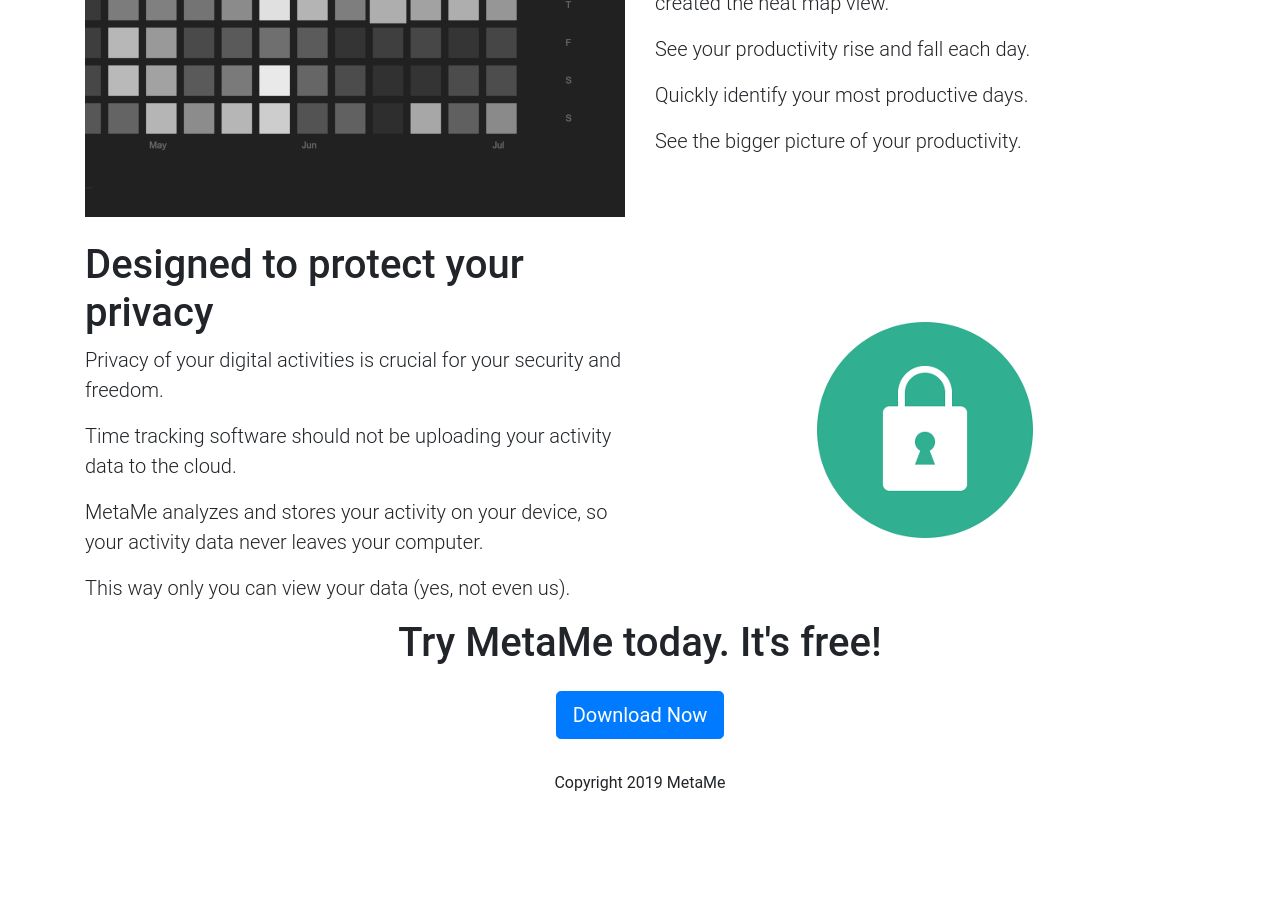
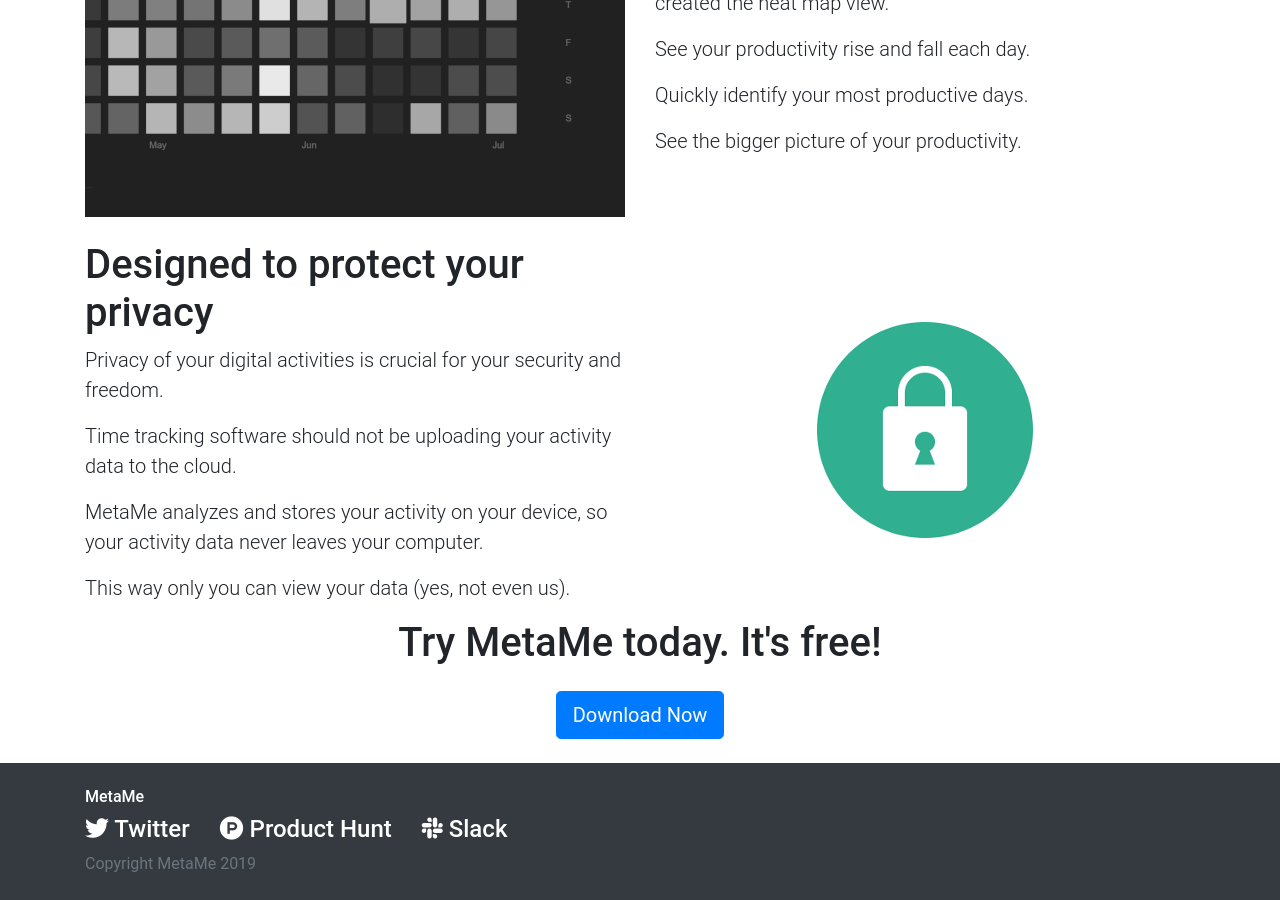
Before and after one commit to meta-me/metame-website, a Jekyll site: the page built from index.html, in a window 1280 px wide and 900 px high, scrolled down 2935 px. Built offline with Jekyll 4.4.1, drawn with Linux system fonts in a browser that asks for light colours; comment, search, counter and statistics services are not loaded; before the commit the page ends 3738 px from its top, so only the background shows below that.

Commit message:
Footer layout working

```diff
--- a/_includes/footer.html
+++ b/_includes/footer.html
@@ -1,5 +1,36 @@
-<nav class="navbar footer">
+<div class="bg-dark text-white pt-4 pb-4">
+  <div class="container">
+    <div class="row">
+      <div class="col-12">
+        <div class="h6 m-0">
+          MetaMe
+        </div>
+      </div>
+    </div>
+    <div class="row my-2">
+      <div class="col-12">
+        <span class="mr-4 h4">
+          <i class="fab fa-twitter"></i>
+          Twitter
+        </span>
+        <span class="mr-4 h4">
+          <i class="fab fa-product-hunt"></i>
+          Product Hunt
+        </span>
+        <span class="h4">
+          <i class="fab fa-slack"></i> Slack
+        </span>
+      </div>
+    </div>
+    <div class="row">
+      <div class="col-12 text-muted">
+        Copyright MetaMe 2019
+      </div>
+    </div>
+  </div>
+</div>
+<!-- <nav class="navbar footer">
   <div class="container text-center">
     <span style="flex:1;">Copyright 2019 MetaMe</span>
   </div>
-</nav>
+</nav> -->
--- a/_layouts/default.html
+++ b/_layouts/default.html
@@ -39,7 +39,6 @@
   </script>
   <!-- / Fathom -->
   {% endif %}
-
 </body>
 
 </html>
```
